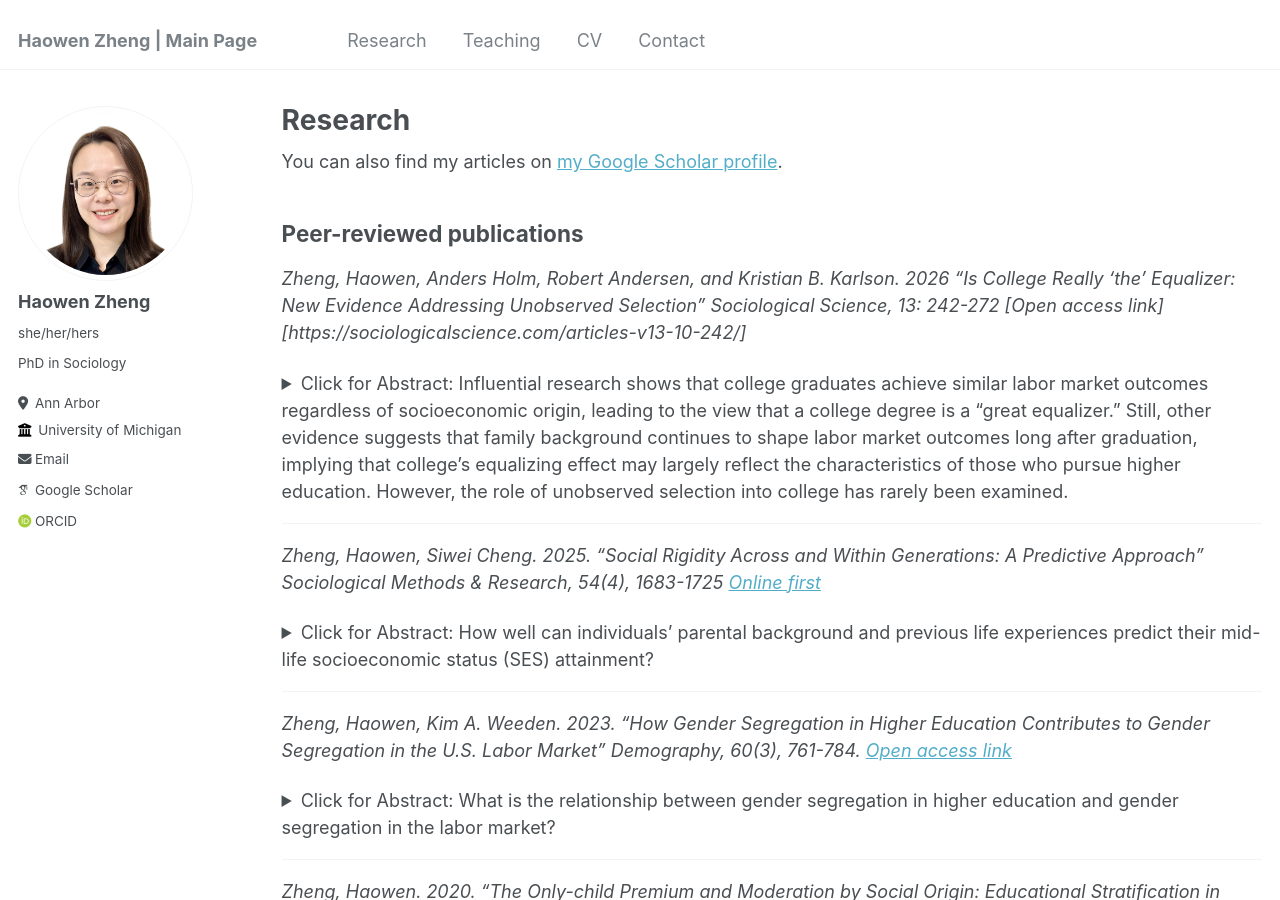
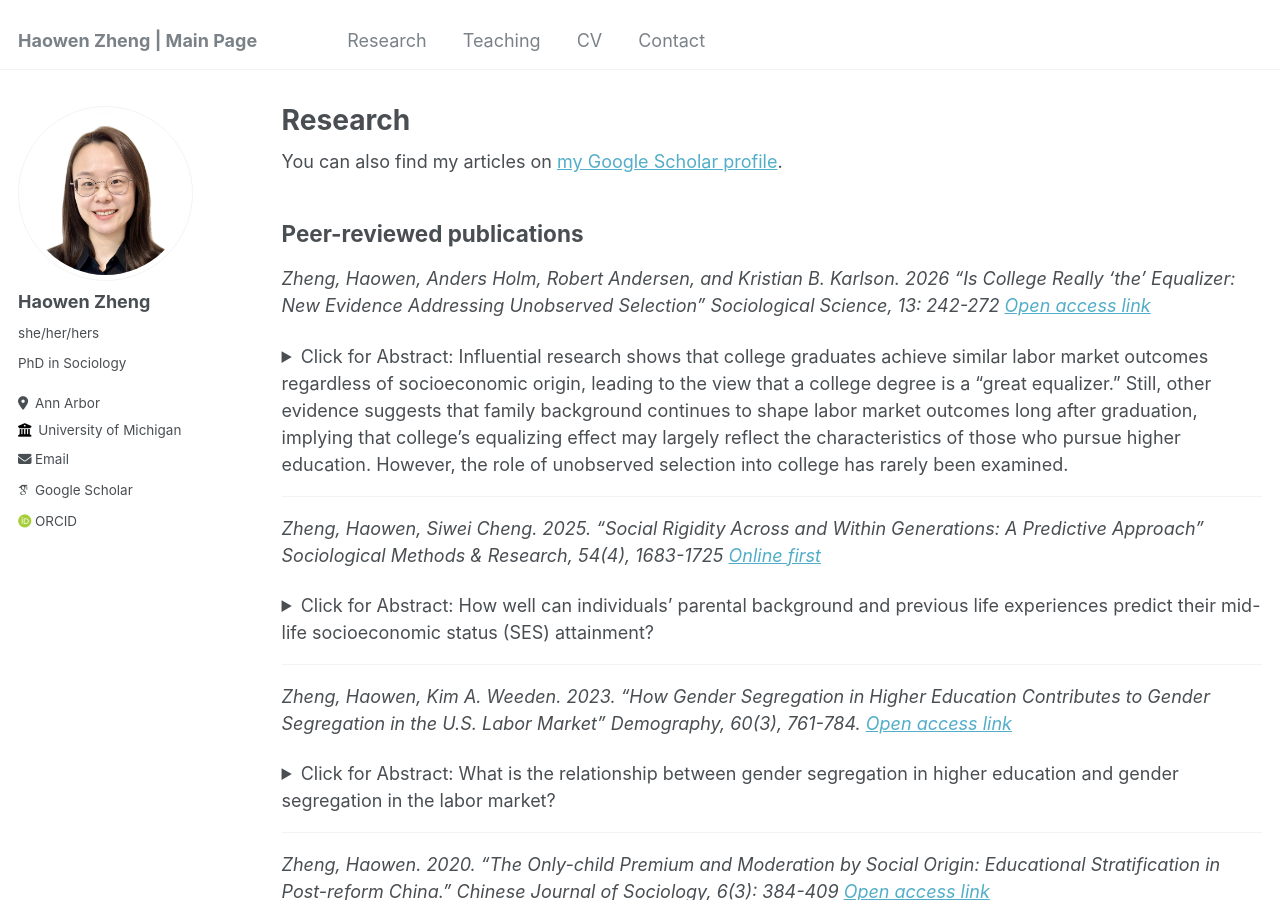
Before and after one commit to haowenzhg/haowenzhg.github.io, a Jekyll site: the page built from _pages/research.md, in a window 1280 px wide and 900 px high. Built offline with Jekyll 4.4.1, drawn with Linux system fonts in a browser that asks for light colours; some web fonts are replaced.

Commit message:
Update research.md
update correct format for link

```diff
--- a/_pages/research.md
+++ b/_pages/research.md
@@ -13,7 +13,7 @@ author_profile: true
 
 ## Peer-reviewed publications
 
-_Zheng, Haowen, Anders Holm, Robert Andersen, and Kristian B. Karlson. 2026 “Is College Really ‘the’ Equalizer: New Evidence Addressing Unobserved Selection” Sociological Science, 13: 242-272 [Open access link][https://sociologicalscience.com/articles-v13-10-242/]_
+_Zheng, Haowen, Anders Holm, Robert Andersen, and Kristian B. Karlson. 2026 “Is College Really ‘the’ Equalizer: New Evidence Addressing Unobserved Selection” Sociological Science, 13: 242-272 [Open access link](https://sociologicalscience.com/articles-v13-10-242/)_
 <details>
 
 <summary> Click for Abstract: Influential research shows that college graduates achieve similar labor market outcomes regardless of socioeconomic origin, leading to the view that a college degree is a “great equalizer.” Still, other evidence suggests that family background continues to shape labor market outcomes long after graduation, implying that college’s equalizing effect may largely reflect the characteristics of those who pursue higher education. However, the role of unobserved selection into college has rarely been examined. </summary> After formally illustrating how this unobserved selection can bias estimates of the college effect, we present new analyses that correct for this bias using an instrumental-variable approach on white male respondents in the 1979 cohort of the National Longitudinal Survey of Youth. The selection-corrected results suggest that intergenerational mobility is similar among college graduates and nongraduates. Although college yields substantial returns for all, these returns do not differ by family background. We conclude that for higher education to serve as a true equalizer, it must become both less selective and more accessible to students from disadvantaged backgrounds.
```
